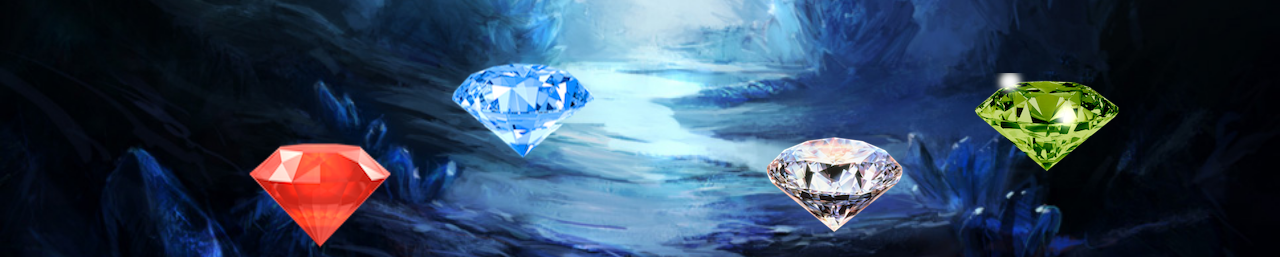
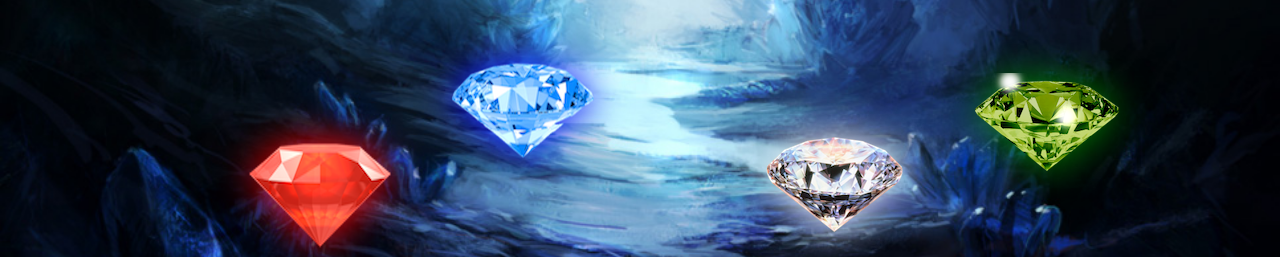
Before and after one commit to mwong770/Crystal-Collector, a plain HTML site: page index.html in a window 1280 px wide. Shown: the part 554-811 px from the top of the page. Drawn offline with nearby package versions, Linux system fonts and the light colour scheme; a web font is replaced by a local one.

Commit message:
adds shadow to crystals

```diff
--- a/assets/css/style.css
+++ b/assets/css/style.css
@@ -110,23 +110,39 @@ span {
 	padding: 0;
 }
 
-.crystals {
-	box-shadow: 0 0 40px #fff;
+img {
+	transition: .2s ease-out;
+}
+
+img:hover {
+	transform: scale(1.2);
+}
+
+/*removes shadow on click giving a blink effect*/
+#redCrystal:active, #diamond:active, #blueCrystal:active, #greenCrystal:active {
+	filter: none;
+	box-shadow: none;
 }
 
 #redCrystal {
    margin-top: 110px;
    margin-left: 20px;
+   /*positions the shadow in the center of the crystal and
+   gives it a blur-radius of 20px*/
+   filter: drop-shadow(0px 0px 20px red);
 }
 
 #diamond {
 	margin-top: 130px;
+	filter: drop-shadow(0px 0px 20px white);
 }
 
 #blueCrystal {
 	margin-top: 50px;
+	filter: drop-shadow(0px 0px 20px blue);
 }
 
 #greenCrystal {
 	margin-top: 70px;
+	filter: drop-shadow(0px 0px 20px green);
 }
```
Also changed, not shown: 2 other files.
